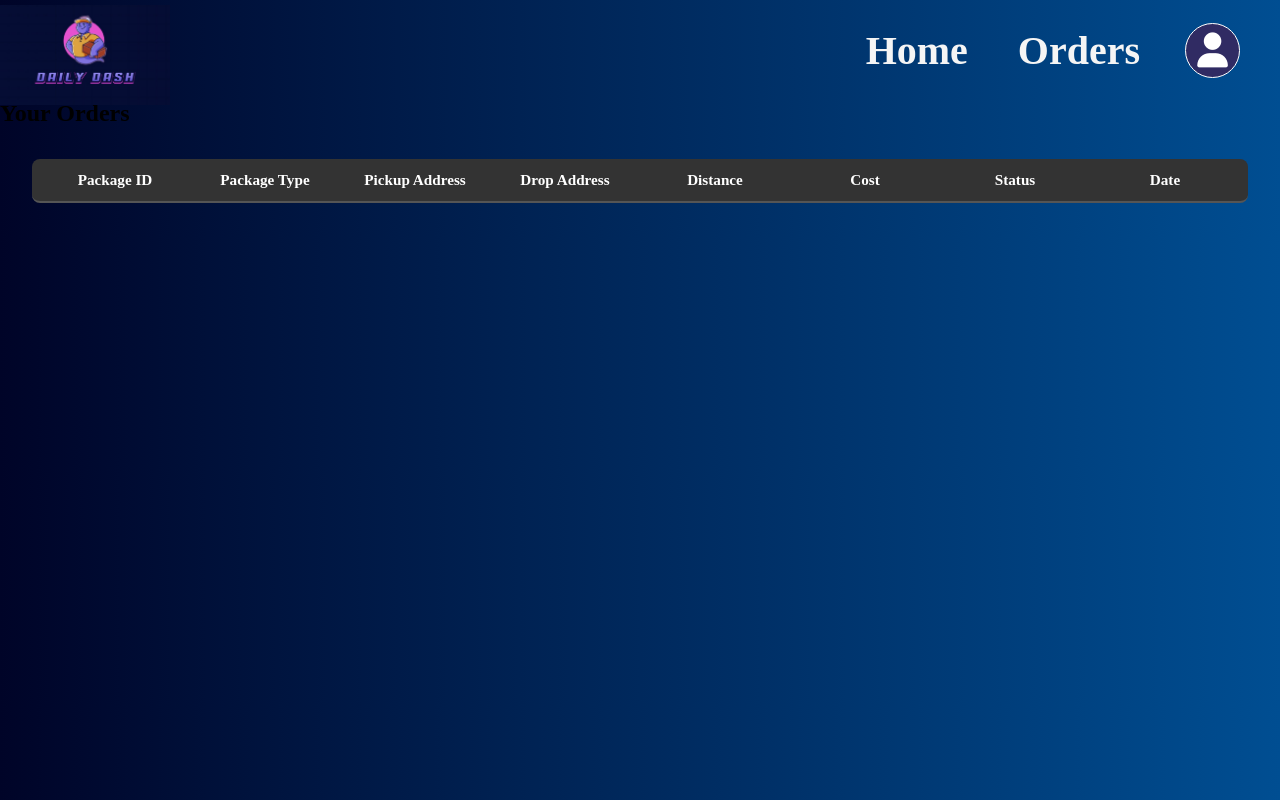
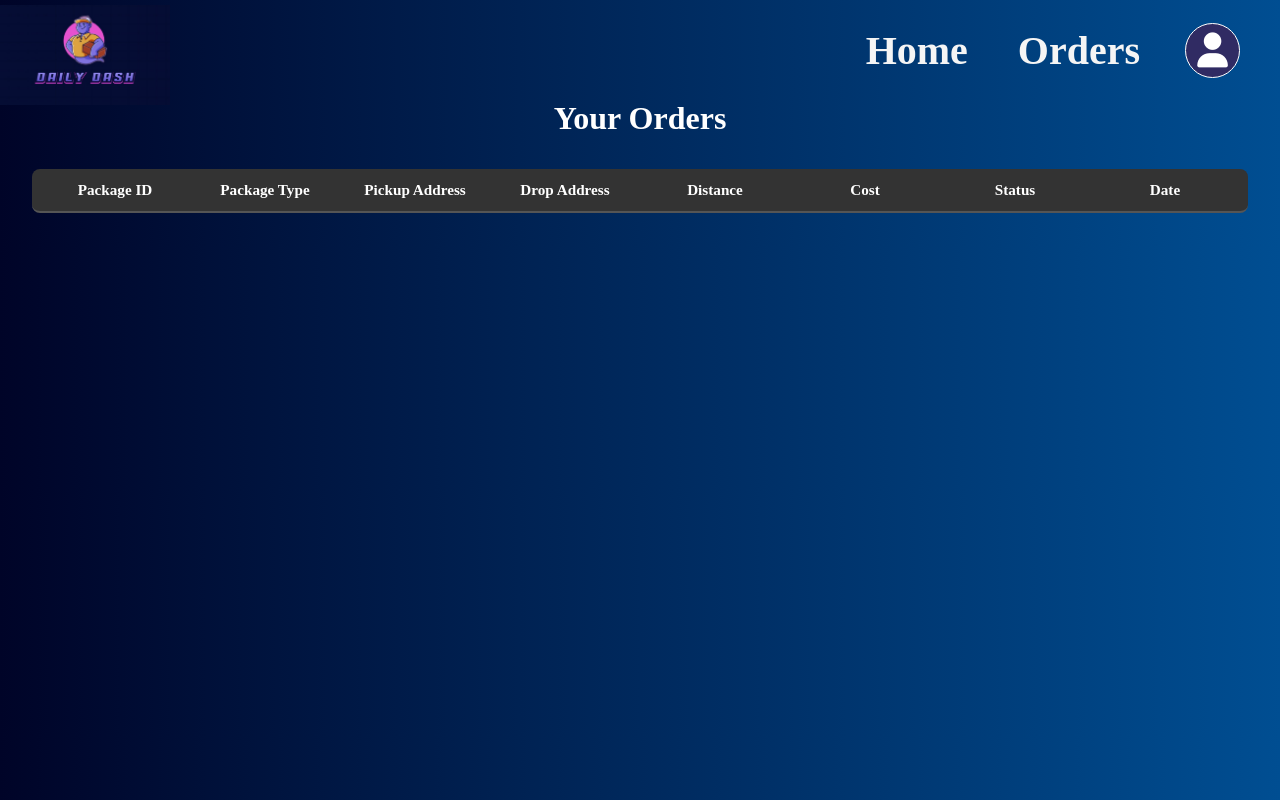
Before and after one commit to VARDHAN711/DailyDash, a website: page public/orders.html in a window 1280 px wide. Drawn offline with Linux system fonts and the light colour scheme; no server answers; sample sign-in values are in the browser's storage.

Commit message:
update css

```diff
--- a/public/orders.html
+++ b/public/orders.html
@@ -21,7 +21,7 @@
         </div>
     </nav>
     <main class="orders-section">
-        <h2>Your Orders</h2>
+        <h1 id="order-heading">Your Orders</h1>
         <div id="orders-container" class="orders-container">
             <!-- Example headings layout -->
             <div class="orders-headings">
--- a/public/styles.css
+++ b/public/styles.css
@@ -414,6 +414,10 @@ body {
   }
 
 /* orders page */
+#order-heading{
+  color: white;
+  text-align: center;
+}
 .orders-container {
   margin: 2rem;
   display: flex;
```
